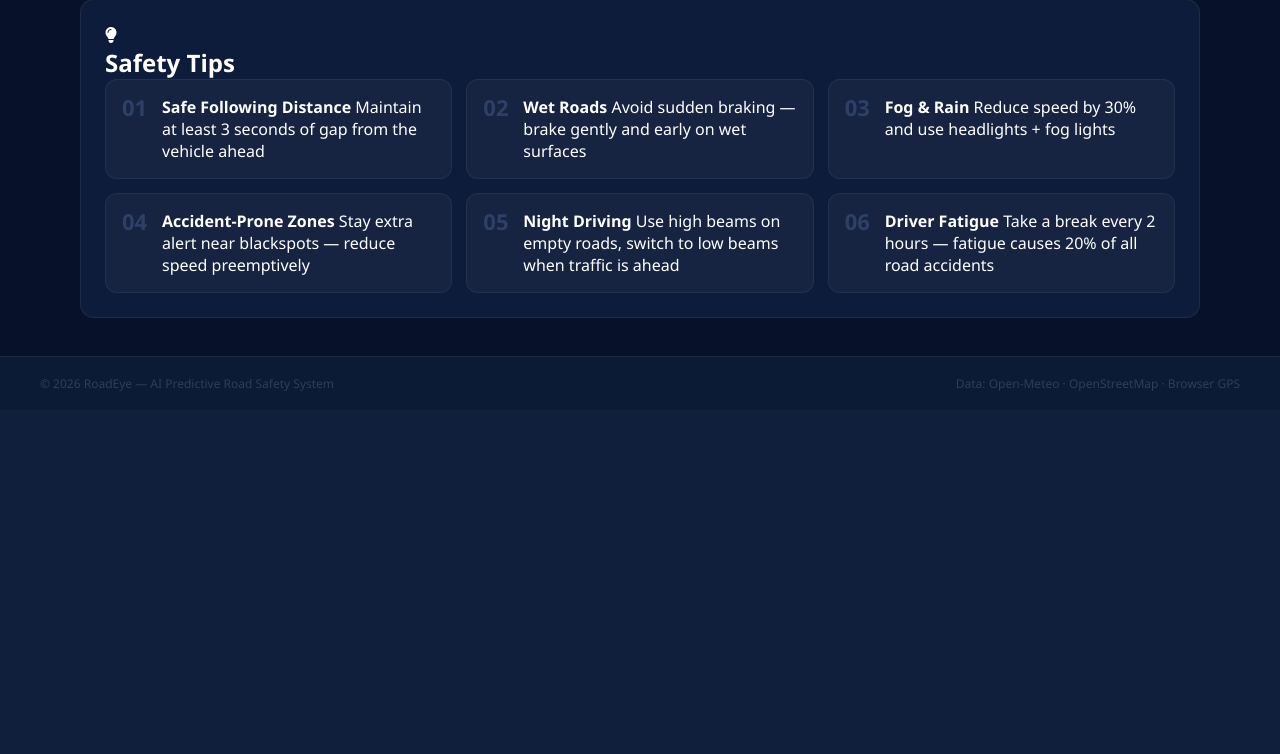
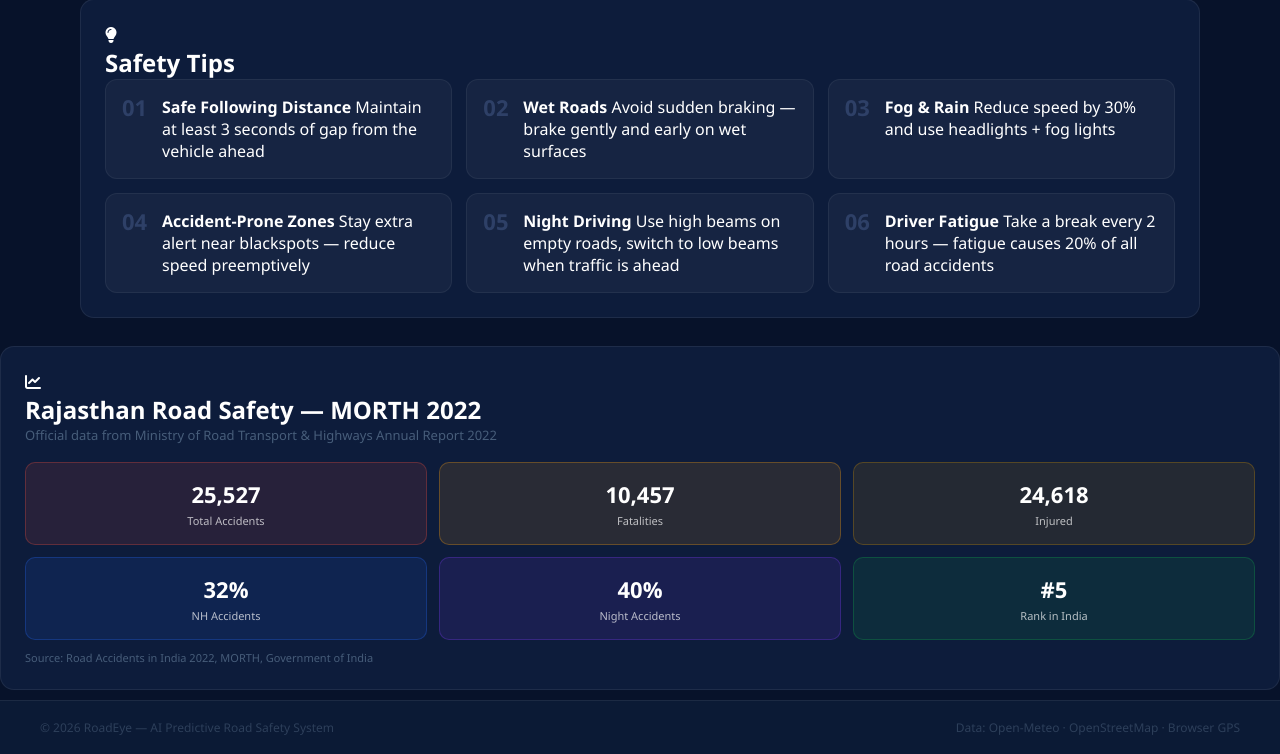
Before and after one commit to lochan613/roadeye-ai, a Flask app: page /secondary in a window 1280 px wide. Shown: the part 1446-2200 px from the top of the page. Before the commit the page ends 1837 px from the top, so only its background shows below. Run offline with Flask 3, Linux system fonts and the light colour scheme; a user stored in the database is signed in.

Commit message:
Add MORTH Stats Card for Rajasthan Road Safety
Added MORTH Stats Card with road safety data for Rajasthan.

```diff
--- a/templates/secondary.html
+++ b/templates/secondary.html
@@ -220,7 +220,43 @@
   </div>
 
 </div>
-
+<!-- MORTH Stats Card -->
+<div class="card">
+  <div class="card-header">
+    <i class="fa-solid fa-chart-line card-icon blue"></i>
+    <h2>Rajasthan Road Safety — MORTH 2022</h2>
+  </div>
+  <p class="card-desc">Official data from Ministry of Road Transport & Highways Annual Report 2022</p>
+  <div class="morth-grid">
+    <div class="morth-tile red">
+      <div class="morth-num">25,527</div>
+      <div class="morth-label">Total Accidents</div>
+    </div>
+    <div class="morth-tile orange">
+      <div class="morth-num">10,457</div>
+      <div class="morth-label">Fatalities</div>
+    </div>
+    <div class="morth-tile yellow">
+      <div class="morth-num">24,618</div>
+      <div class="morth-label">Injured</div>
+    </div>
+    <div class="morth-tile blue">
+      <div class="morth-num">32%</div>
+      <div class="morth-label">NH Accidents</div>
+    </div>
+    <div class="morth-tile purple">
+      <div class="morth-num">40%</div>
+      <div class="morth-label">Night Accidents</div>
+    </div>
+    <div class="morth-tile green">
+      <div class="morth-num">#5</div>
+      <div class="morth-label">Rank in India</div>
+    </div>
+  </div>
+  <p style="font-size:11px;color:#475d7a;margin-top:10px;">
+    Source: Road Accidents in India 2022, MORTH, Government of India
+  </p>
+</div>
 <!-- FOOTER -->
 <footer class="footer">
   <span>© 2026 RoadEye — AI Predictive Road Safety System</span>
```
